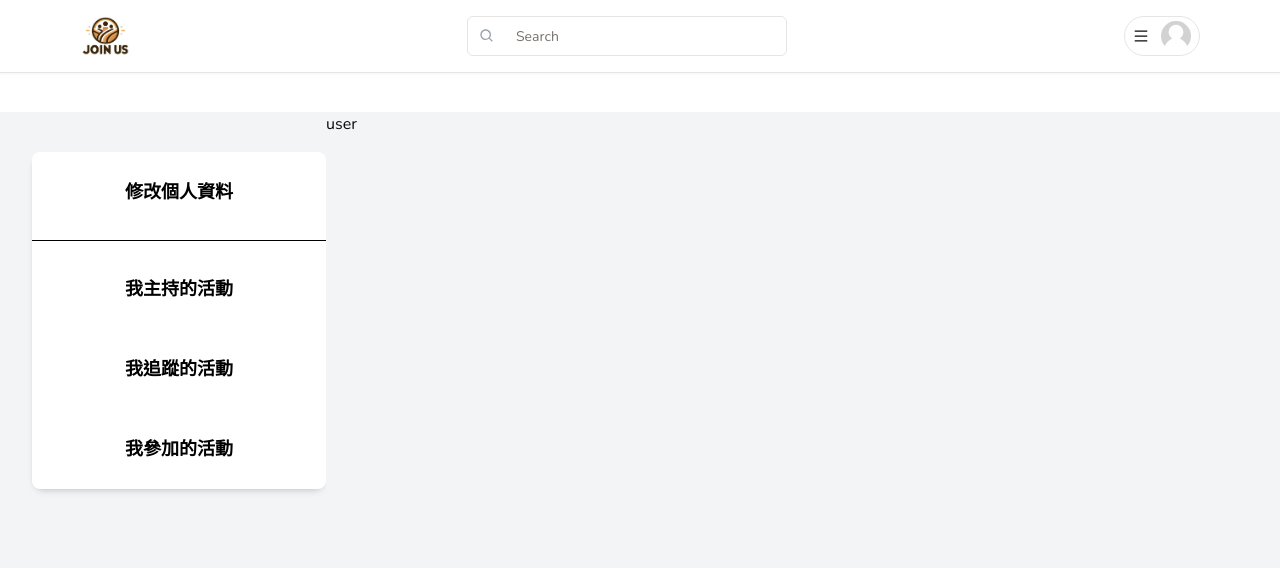
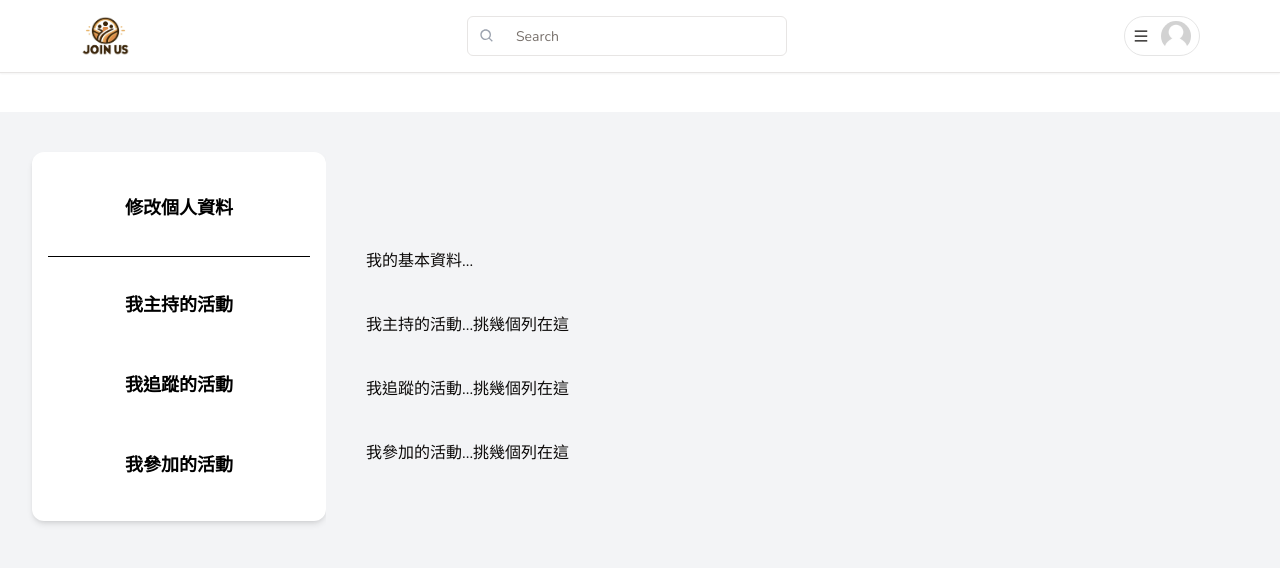
Before and after one commit to RulerChen/NTUIM-DB, a Next.js app in the folder frontend/: page /user in a window 1280 px wide. Shown: the top 568 px of the page. Built offline with nearby package versions, Linux system fonts and the light colour scheme.

Commit message:
chore: specify what should be displayed in user center

```diff
--- a/frontend/src/app/user/page.tsx
+++ b/frontend/src/app/user/page.tsx
@@ -1,5 +1,12 @@
 const page = () => {
-  return <div className="min-h-full bg-gray-100">user</div>;
+  return (
+    <main className="flex flex-col justify-center min-h-full bg-gray-100 sm:p-5 lg:p-10 space-y-10">
+      <section>我的基本資料...</section>
+      <section>我主持的活動...挑幾個列在這</section>
+      <section>我追蹤的活動...挑幾個列在這</section>
+      <section>我參加的活動...挑幾個列在這</section>
+    </main>
+  );
 };
 
 export default page;
--- a/frontend/src/components/UserSideBar.tsx
+++ b/frontend/src/components/UserSideBar.tsx
@@ -5,7 +5,7 @@ import { Separator } from '@/components/ui/separator';
 const UserSideBar = () => {
   return (
     <div className="rounded-xl shadow-md bg-white my-10">
-      <div className="flex flex-col">
+      <div className="flex flex-col p-4">
         <Button className="bg-white text-black rounded-lg h-[10vh] hover:bg-neutral-100 transition font-semibold">
           <Link href="/user/profile" className="text-lg">
             修改個人資料
--- a/frontend/src/components/navbar/UserMenu.tsx
+++ b/frontend/src/components/navbar/UserMenu.tsx
@@ -41,8 +41,8 @@ const UserMenu = ({ currentUser = true }: UserMenuProps) => {
             {currentUser ? (
               <>
                 {/* TODO: add route */}
+                <MenuItem label="進入會員中心" onClick={() => handleClick('/user')} />
                 <MenuItem label="修改個人資料" onClick={() => handleClick('/user/profile')} />
-                <MenuItem label="進入會員中心" onClick={() => handleClick('/user')} />
                 <MenuItem label="我主持的活動" onClick={() => handleClick('/unchange_route')} />
                 <MenuItem label="我追蹤的活動" onClick={() => handleClick('/unchange_route')} />
                 <MenuItem label="我參加的活動" onClick={() => handleClick('/unchange_route')} />
```
